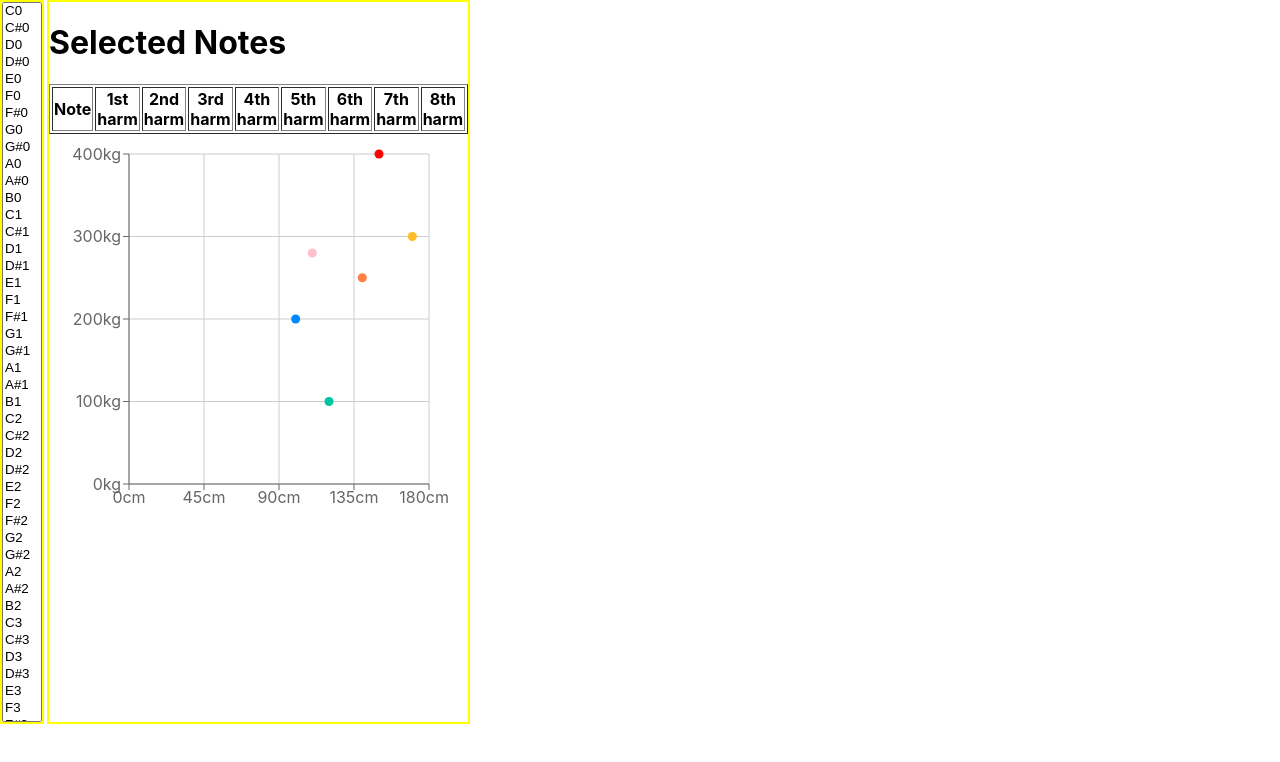
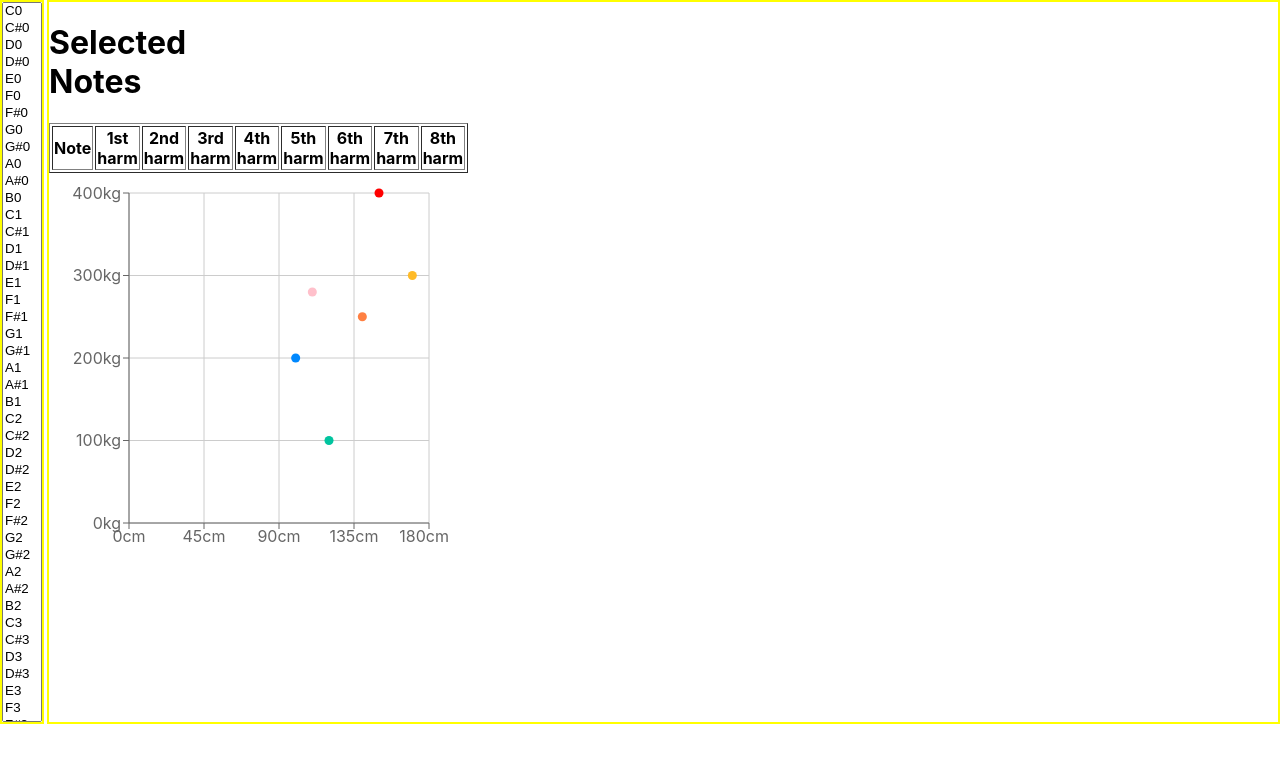
Before and after one commit to sm-felipe/harmonic-calc, a React (Create React App) app: page / in a window 1280 px wide. Shown: the top 762 px of the page. Built offline with nearby package versions, Linux system fonts and the light colour scheme.

Commit message:
fixing layout

```diff
--- a/src/App.js
+++ b/src/App.js
@@ -24,8 +24,8 @@ function App() {
 
     return (
         <>
-            <div className={'flex-container'} style={{maxWidth: '80px'}}>
-                <div className={'flex-child'}>
+            <div className={'flex-container'}>
+                <div className={'flex-child'} style={{maxWidth: '40px'}}>
                     <select multiple={true}
                             onChange={selectNotes()}
                             style={{height: '90vh', width: '40px'}}>
--- a/src/components/HarmonicTable.jsx
+++ b/src/components/HarmonicTable.jsx
@@ -1,5 +1,5 @@
 export default function HarmonicTable({harmonicMatrix}) {
-    return <>
+    return <div style={{maxWidth: '80px'}}>
 
         <h1>Selected Notes</h1>
         <table border={1}>
@@ -32,5 +32,5 @@ export default function HarmonicTable({harmonicMatrix}) {
             })}
             </tbody>
         </table>
-    </>;
+    </div>;
 }
```
